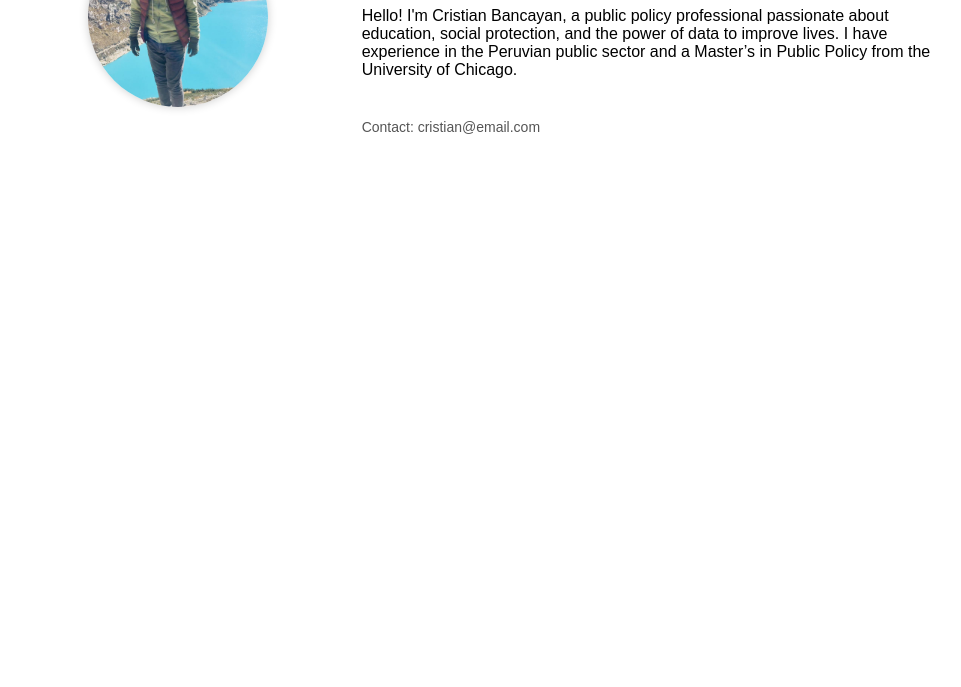
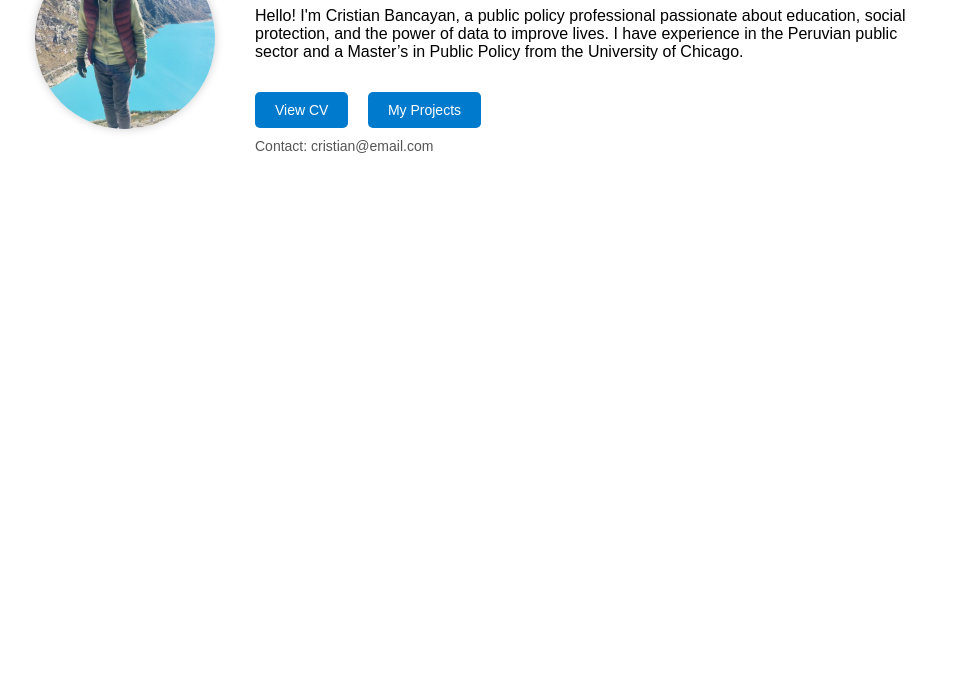
Before and after one commit to cristian-bancayan/cristian-bancayan.github.io, a plain HTML site: page index.html in a window 1280 px wide. Shown: the part 113-800 px from the top of the page, without its empty margins (155-1116 px from the left). Drawn offline with Linux system fonts and the light colour scheme.

Commit message:
Update index.html

```diff
--- a/index.html
+++ b/index.html
@@ -10,32 +10,51 @@
       margin: 40px auto;
       max-width: 900px;
       display: flex;
-      flex-direction: row;
+      flex-direction: column;
       gap: 40px;
     }
-    .left {
-      flex: 1;
-      text-align: center;
+
+    .intro {
+      display: flex;
+      gap: 40px;
+      align-items: center;
     }
+
     .left img {
       width: 180px;
       border-radius: 100px;
       box-shadow: 0 0 10px rgba(0,0,0,0.2);
     }
-    .right {
-      flex: 2;
-    }
+
     .right h1 {
       color: #2c3e50;
     }
+
+    .buttons a {
+      display: inline-block;
+      margin-top: 15px;
+      margin-right: 15px;
+      padding: 10px 20px;
+      background-color: #007acc;
+      color: white;
+      text-decoration: none;
+      border-radius: 5px;
+      font-size: 14px;
+    }
+
+    .buttons a:hover {
+      background-color: #005f99;
+    }
+
     footer {
-      margin-top: 40px;
       font-size: 14px;
       color: #555;
+      margin-top: 10px;
     }
   </style>
 </head>
 <body>
+  <div class="intro">
     <div class="left">
       <img src="profile.jpg" alt="Cristian Bancayan">
     </div>
@@ -44,9 +63,15 @@
       <h1>About Me</h1>
       <p>Hello! I'm Cristian Bancayan, a public policy professional passionate about education, social protection, and the power of data to improve lives. I have experience in the Peruvian public sector and a Master’s in Public Policy from the University of Chicago.</p>
 
+      <div class="buttons">
+        <a href="cv.pdf" target="_blank">View CV</a>
+        <a href="projects.html">My Projects</a>
+      </div>
+
       <footer>
         Contact: cristian@email.com
       </footer>
     </div>
+  </div>
 </body>
 </html>
```
Lines whose indentation alone changed are shown as unchanged.
